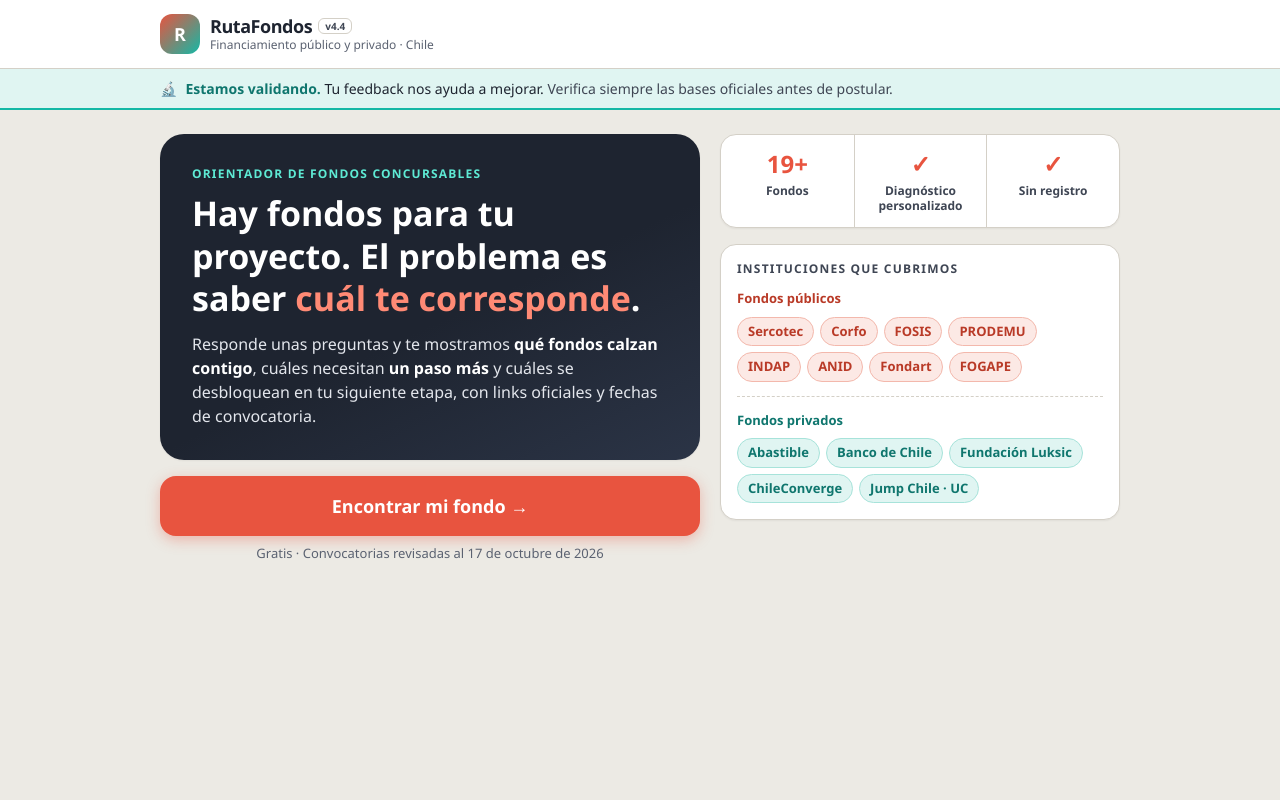
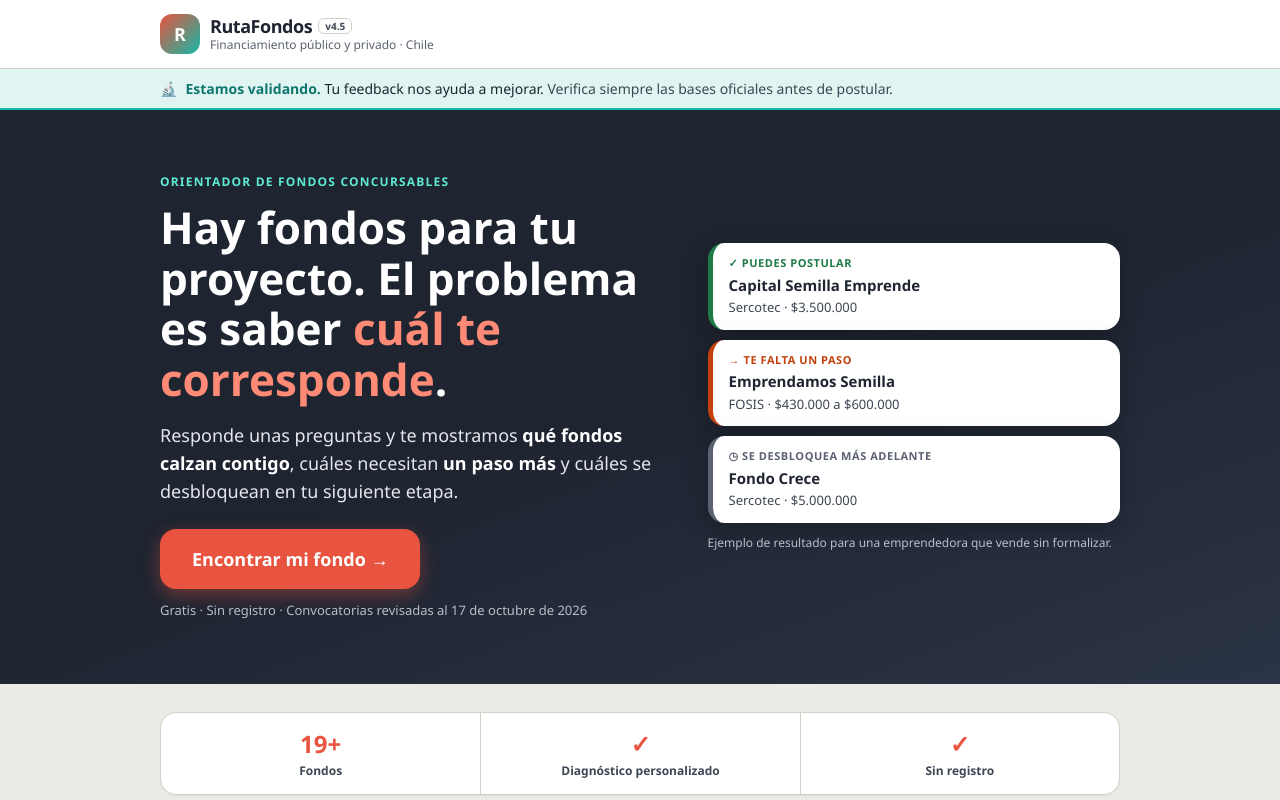
Before and after one commit to gustavoaracenag/-rutafondos-web, a React (Vite) app: page / in a window 1280 px wide. Shown: the top 800 px of the page. Built offline with nearby package versions, Linux system fonts and the light colour scheme.

Commit message:
Add files via upload

```diff
--- a/src/RutaFondos.jsx
+++ b/src/RutaFondos.jsx
@@ -2,7 +2,7 @@ import { useState, useEffect, useRef } from "react";
 import { track, trackInicio, trackRespuesta, trackMenor, trackCompletado, trackClicFondo } from "./analytics";
 
 // ─────────────────────────────────────────────────────────────
-// RutaFondos v4.4 — Orientador de financiamiento · Chile 2026
+// RutaFondos v4.5 — Orientador de financiamiento · Chile 2026
 // Segmentación fina: etapa, sector, perfil, ventas, edad, deudas
 // Motor de elegibilidad determinista (mismo ADN que AccesoJusto)
 // ─────────────────────────────────────────────────────────────
@@ -25,9 +25,9 @@ const PALETTE = {
 // ── Versión y curaduría ──────────────────────────────────────
 // Actualiza estos dos valores cada vez que cambies la base de fondos.
 const VERSION = {
-  label: "v4.4",
+  label: "v4.5",
   fecha: "17 de octubre de 2026",
-  nota: "v4.4: diseño adaptado a computador y celular + filtro de resultados por estado · v4.3: contraste, banner piloto, teal · Revisión 17-10-2026 · Correcciones de motor y montos (Emprendamos Semilla, Startup Ciencia, Fondo Crece, Impulso Chileno) + Digitaliza tu Almacén, Impulso Mujer y Crece Sostenible + líneas Mujeres de Corfo",
+  nota: "v4.5: portada de borde a borde con ejemplo de resultado · v4.4: diseño adaptado a computador y celular + filtro de resultados por estado · v4.3: contraste, banner piloto, teal · Revisión 17-10-2026 · Correcciones de motor y montos (Emprendamos Semilla, Startup Ciencia, Fondo Crece, Impulso Chileno) + Digitaliza tu Almacén, Impulso Mujer y Crece Sostenible + líneas Mujeres de Corfo",
 };
 
 // ── Preguntas del motor ──────────────────────────────────────
@@ -930,57 +930,87 @@ export default function RutaFondos() {
         </div>
       </div>
 
-      <main className="px-4 pt-6 pb-12">
+      <main className={step === -1 ? "pb-12" : "px-4 pt-6 pb-12"}>
         {/* Portada */}
         {step === -1 && (
-          <div className="max-w-[960px] mx-auto grid gap-4 lg:grid-cols-[1.35fr_1fr] lg:gap-x-5">
-            <div className="rounded-3xl p-6 lg:p-8 text-white shadow-sm lg:col-start-1 lg:row-start-1 lg:row-span-2" style={{ background: `linear-gradient(155deg, ${PALETTE.ink} 55%, #2B3446)` }}>
-              <p className="text-xs font-extrabold uppercase tracking-widest mb-2.5" style={{ color: PALETTE.tealOnDark }}>
+          <div>
+            {/* Banda oscura de borde a borde */}
+            <section className="text-white" style={{ background: `linear-gradient(160deg, ${PALETTE.ink} 50%, #2B3446)` }}>
+              <div className="max-w-[992px] mx-auto px-4 py-10 lg:py-16 grid gap-8 lg:grid-cols-[1.25fr_1fr] lg:items-center lg:min-h-[440px]">
+                <div>
+                  <p className="text-xs font-extrabold uppercase tracking-widest mb-3" style={{ color: PALETTE.tealOnDark }}>
                     Orientador de fondos concursables
                   </p>
-              <h2 className="text-2xl lg:text-[34px] font-black leading-tight mb-3">
+                  <h2 className="text-[30px] lg:text-[44px] font-black leading-[1.15] mb-4">
                     Hay fondos para tu proyecto. El problema es saber <span style={{ color: "#FF8A75" }}>cuál te corresponde</span>.
                   </h2>
-              <p className="text-[15px] lg:text-base leading-relaxed" style={{ color: "#E3E6EC" }}>
-                Responde unas preguntas y te mostramos <strong className="text-white">qué fondos calzan contigo</strong>, cuáles necesitan <strong className="text-white">un paso más</strong> y cuáles se desbloquean en tu siguiente etapa, con links oficiales y fechas de convocatoria.
+                  <p className="text-base lg:text-lg leading-relaxed mb-6 max-w-[34em]" style={{ color: "#E3E6EC" }}>
+                    Responde unas preguntas y te mostramos <strong className="text-white">qué fondos calzan contigo</strong>, cuáles necesitan <strong className="text-white">un paso más</strong> y cuáles se desbloquean en tu siguiente etapa.
+                  </p>
+                  <button
+                    onClick={() => { trackInicio(); setStep(0); }}
+                    className="w-full sm:w-auto px-8 py-4 rounded-2xl text-white font-extrabold text-lg active:scale-95 transition-transform"
+                    style={{ backgroundColor: PALETTE.coral, boxShadow: "0 6px 18px rgba(232,84,63,.4)" }}
+                  >
+                    Encontrar mi fondo →
+                  </button>
+                  <p className="text-[13px] mt-3" style={{ color: "#B8BECA" }}>
+                    Gratis · Sin registro · Convocatorias revisadas al {VERSION.fecha}
                   </p>
                 </div>
 
-            <div className="grid grid-cols-3 bg-white rounded-2xl border shadow-sm self-start lg:col-start-2 lg:row-start-1" style={{ borderColor: PALETTE.line }}>
+                {/* Ejemplo de resultado: montos tomados del catálogo para que se actualicen solos */}
+                <div className="space-y-2.5" aria-label="Ejemplo de resultado">
+                  {[
+                    ["Capital Semilla Emprende", "hoy", "✓ Puedes postular"],
+                    ["Emprendamos Semilla", "paso", "→ Te falta un paso"],
+                    ["Fondo Crece", "despues", "◷ Se desbloquea más adelante"],
+                  ].map(([nombre, estado, etiqueta]) => {
+                    const f = FUNDS.find((x) => x.name === nombre);
+                    if (!f) return null;
+                    const c = STATUS_META[estado].color;
+                    return (
+                      <div key={nombre} className="bg-white rounded-2xl px-4 py-3" style={{ borderLeft: `5px solid ${c}`, boxShadow: "0 8px 24px rgba(0,0,0,.25)" }}>
+                        <p className="text-[11px] font-extrabold uppercase tracking-wider" style={{ color: c }}>{etiqueta}</p>
+                        <p className="font-extrabold text-[15px] mt-0.5" style={{ color: PALETTE.ink }}>{f.name}</p>
+                        <p className="text-[13px] mt-0.5" style={{ color: PALETTE.ink2 }}>{f.inst} · {f.amount}</p>
+                      </div>
+                    );
+                  })}
+                  <p className="text-xs pt-0.5" style={{ color: "#B8BECA" }}>
+                    Ejemplo de resultado para una emprendedora que vende sin formalizar.
+                  </p>
+                </div>
+              </div>
+            </section>
+
+            {/* Bloques blancos */}
+            <div className="max-w-[992px] mx-auto px-4 pt-7 grid gap-4">
+              <div className="grid grid-cols-3 bg-white rounded-2xl border shadow-sm" style={{ borderColor: PALETTE.line }}>
                 {[["19+", "Fondos"], ["✓", "Diagnóstico personalizado"], ["✓", "Sin registro"]].map(([n, l], i) => (
-                <div key={l} className="py-3.5 px-2 text-center" style={i > 0 ? { borderLeft: `1px solid ${PALETTE.line}` } : {}}>
+                  <div key={l} className="py-4 px-2 text-center" style={i > 0 ? { borderLeft: `1px solid ${PALETTE.line}` } : {}}>
                     <div className="text-2xl font-black leading-tight" style={{ color: PALETTE.coral }}>{n}</div>
                     <div className="text-xs font-bold mt-1 leading-tight" style={{ color: PALETTE.ink2 }}>{l}</div>
                   </div>
                 ))}
               </div>
 
-            <div className="space-y-2 lg:col-start-1 lg:row-start-3">
-            <button
-              onClick={() => { trackInicio(); setStep(0); }}
-              className="w-full py-4 rounded-2xl text-white font-extrabold text-lg active:scale-95 transition-transform"
-              style={{ backgroundColor: PALETTE.coral, boxShadow: "0 4px 14px rgba(232,84,63,.35)" }}
-            >
-              Encontrar mi fondo →
-            </button>
-            <p className="text-[13px] text-center" style={{ color: PALETTE.gray }}>
-              Gratis · Convocatorias revisadas al {VERSION.fecha}
-            </p>
-            </div>
-
-            <div className="bg-white rounded-2xl border p-4 shadow-sm self-start lg:col-start-2 lg:row-start-2 lg:row-span-2" style={{ borderColor: PALETTE.line }}>
+              <div className="bg-white rounded-2xl border p-4 shadow-sm" style={{ borderColor: PALETTE.line }}>
                 <p className="text-xs font-extrabold uppercase tracking-widest mb-3" style={{ color: PALETTE.ink2 }}>
                   Instituciones que cubrimos
                 </p>
+                <div className="grid gap-3.5 lg:grid-cols-2 lg:gap-6">
+                <div>
                 <p className="text-[13px] font-extrabold mb-2" style={{ color: PALETTE.coralText }}>Fondos públicos</p>
-              <div className="flex flex-wrap gap-1.5 mb-3.5">
+                <div className="flex flex-wrap gap-1.5">
                   {["Sercotec", "Corfo", "FOSIS", "PRODEMU", "INDAP", "ANID", "Fondart", "FOGAPE"].map((inst) => (
                     <span key={inst} className="text-[13px] font-bold px-2.5 py-1 rounded-full" style={{ backgroundColor: "#FCE9E5", color: PALETTE.coralText, border: "1px solid #F3B8AC" }}>
                       {inst}
                     </span>
                   ))}
                 </div>
-              <div className="pt-3.5" style={{ borderTop: `1px dashed ${PALETTE.line}` }}>
+                </div>
+                <div className="lg:pl-6 lg:border-l lg:border-dashed" style={{ borderColor: PALETTE.line }}>
                 <p className="text-[13px] font-extrabold mb-2" style={{ color: PALETTE.tealText }}>Fondos privados</p>
                 <div className="flex flex-wrap gap-1.5">
                   {["Abastible", "Banco de Chile", "Fundación Luksic", "ChileConverge", "Jump Chile · UC"].map((inst) => (
@@ -988,6 +1018,8 @@ export default function RutaFondos() {
                       {inst}
                     </span>
                   ))}
+                </div>
+                </div>
                 </div>
               </div>
             </div>
```
Lines whose indentation alone changed are shown as unchanged.
